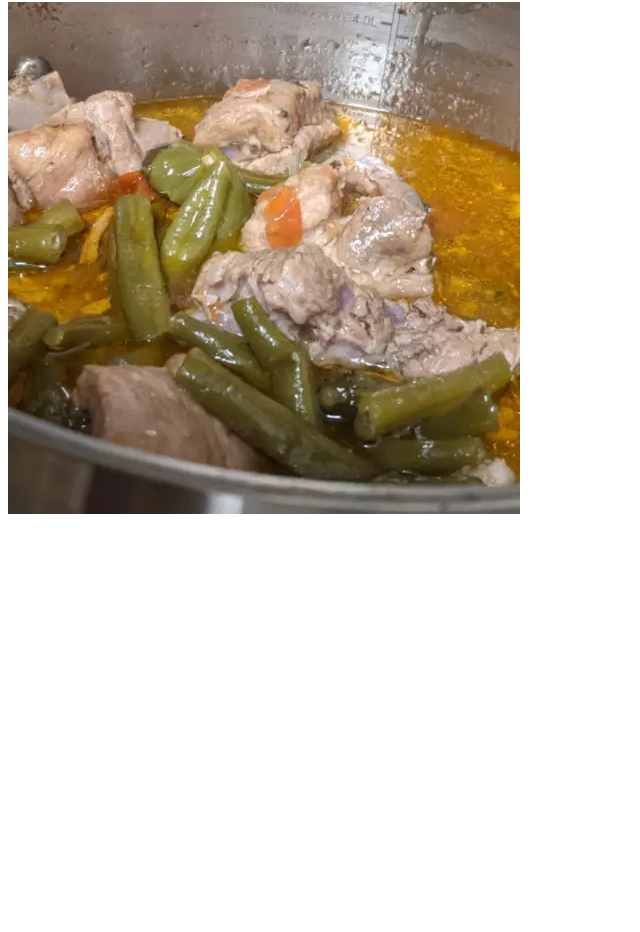
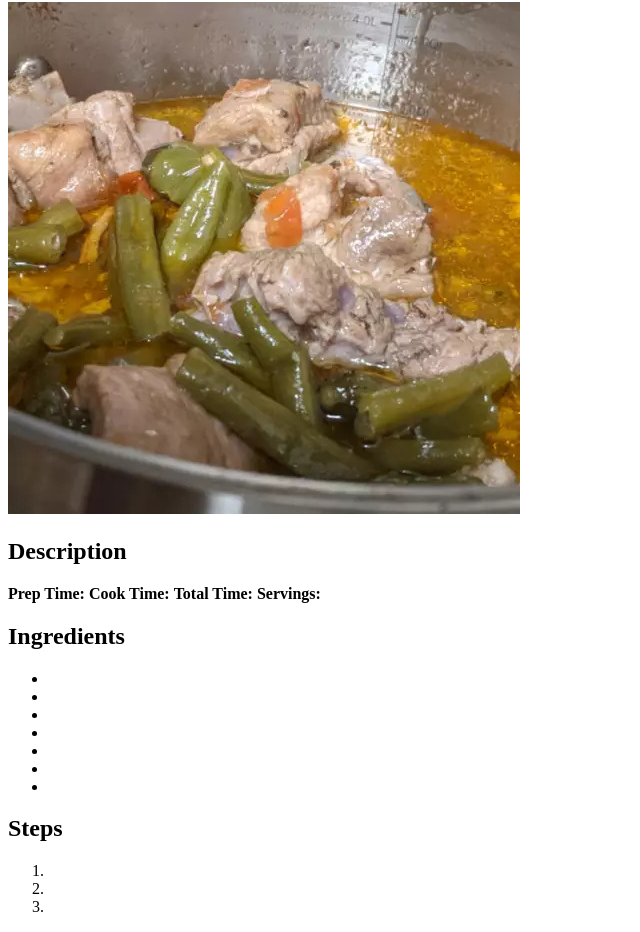
Before and after one commit to aaronlukeee/odin-recipes, a plain HTML site: page recipes/porksinigang.html in a window 1280 px wide. Shown: the part 78-1010 px from the top of the page, without its empty margins (0-640 px from the left). Before the commit the page ends 800 px from the top, so only its background shows below. Drawn offline with Linux system fonts and the light colour scheme.

Commit message:
Copy-pasted page structure from pesto.html
Copied half of pesto.html's code starting from
"Description" to the last </ol> tag and inserted it between <img src>
and the closing body tag in the porksinigang.html file.

Afterward, I removed the content inside pasted elements to create
a template to also be pasted in the last recipe to be added.

```diff
--- a/recipes/porksinigang.html
+++ b/recipes/porksinigang.html
@@ -8,7 +8,31 @@
 
     <body>
         <h1>Pork Sinigang</h1>
-        <img src="../img/porksinigang.jpg" alt="Pork sinigang">
+            <img src="../img/porksinigang.jpg" alt="Pork sinigang">
+            <h2>Description</h2>
+            <p></p>
+            <p><strong>Prep Time:</strong>
+                <strong>Cook Time:</strong>
+                <strong>Total Time:</strong>
+                <strong>Servings:</strong>
+                <!-- Added a comment for commit clarification regarding strong tags -->
+            </p>
+        <h2>Ingredients</h2>
+            <ul>
+                <li></li>
+                <li></li>
+                <li></li>
+                <li></li>
+                <li></li>
+                <li></li>
+                <li></li>
+            </ul>
+        <h2>Steps</h2>
+            <ol>
+                <li></li>
+                <li></li>
+                <li></li>
+            </ol>
 
     </body>
 
```
